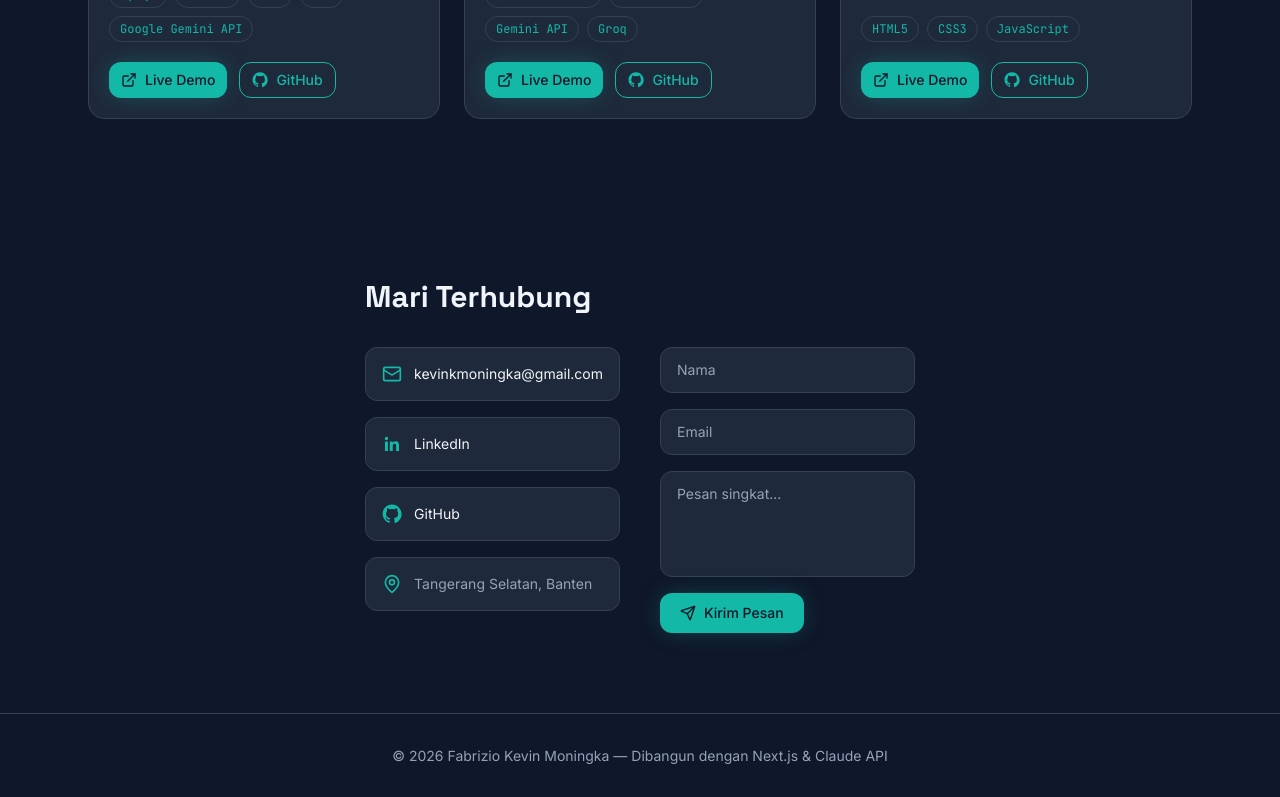
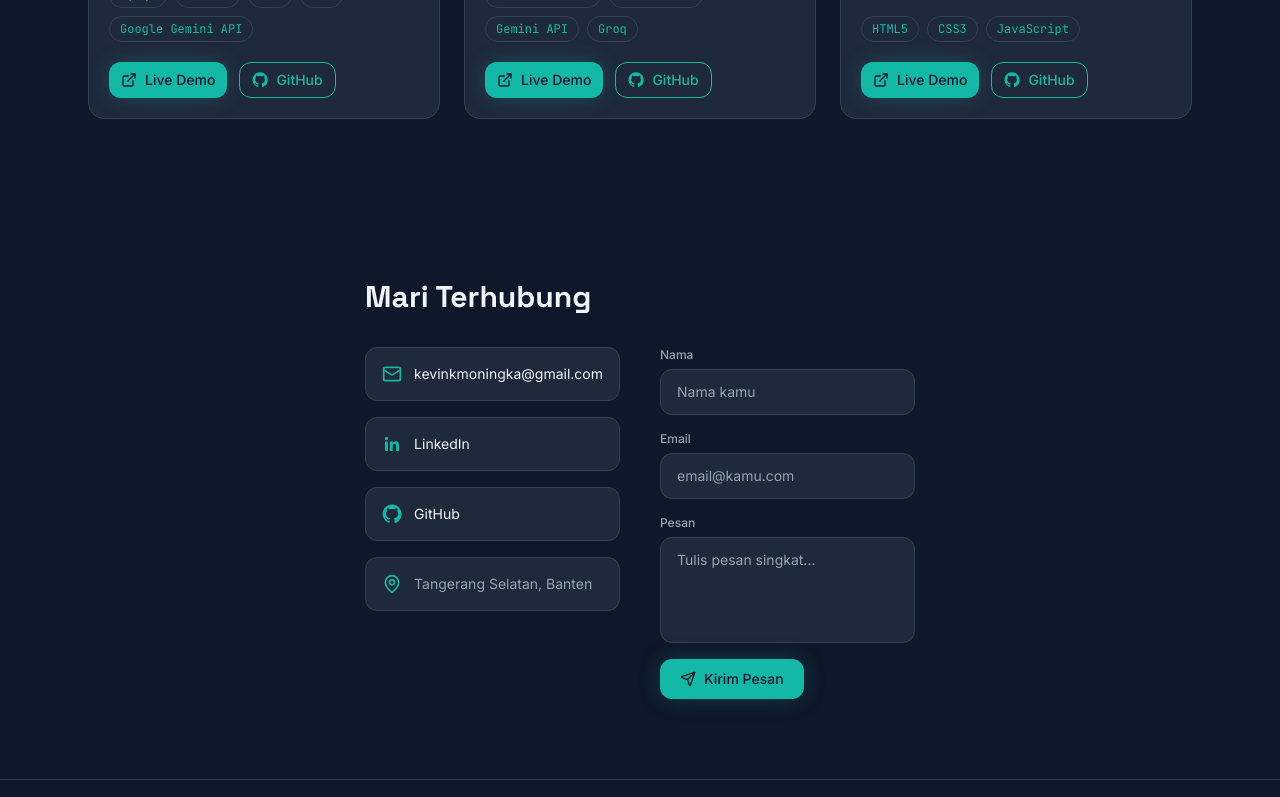
Before and after one commit to fabriziomoningka-13/portfolio-ai, a Next.js app: page / in a window 1280 px wide. Shown: the part 2000-2797 px from the top of the page. Built offline with nearby package versions, Linux system fonts and the light colour scheme.

Commit message:
feat: Fase 6 - Polish & Animasi (Framer Motion fade-in/scroll-reveal/hover, skip-link, label form aksesibel, prefers-reduced-motion)

```diff
--- a/app/globals.css
+++ b/app/globals.css
@@ -61,3 +61,15 @@ code, pre, kbd {
   backdrop-filter: blur(12px);
   border: 1px solid var(--color-border);
 }
+
+/* Aksesibilitas: hormati preferensi pengguna yang sensitif terhadap animasi/motion */
+@media (prefers-reduced-motion: reduce) {
+  *,
+  *::before,
+  *::after {
+    animation-duration: 0.01ms !important;
+    animation-iteration-count: 1 !important;
+    transition-duration: 0.01ms !important;
+    scroll-behavior: auto !important;
+  }
+}
--- a/app/layout.tsx
+++ b/app/layout.tsx
@@ -38,6 +38,12 @@ export default function RootLayout({
       className={`${spaceGrotesk.variable} ${inter.variable} ${jetbrainsMono.variable} h-full antialiased`}
     >
       <body className="min-h-full flex flex-col bg-dark-base text-text-primary">
+        <a
+          href="#main-content"
+          className="sr-only focus:not-sr-only focus:fixed focus:left-4 focus:top-4 focus:z-[100] focus:rounded-lg focus:bg-teal-primary focus:px-4 focus:py-2 focus:text-sm focus:font-medium focus:text-dark-base"
+        >
+          Lewati ke konten utama
+        </a>
         <ChatWidgetProvider>{children}</ChatWidgetProvider>
       </body>
     </html>
--- a/app/page.tsx
+++ b/app/page.tsx
@@ -11,7 +11,7 @@ export default function Home() {
   return (
     <>
       <Navbar />
-      <main className="flex flex-col">
+      <main id="main-content" className="flex flex-col">
         <Hero />
         <About />
         <Skills />
--- a/components/ChatWidgetContext.tsx
+++ b/components/ChatWidgetContext.tsx
@@ -1,6 +1,7 @@
 "use client";
 
 import { createContext, useContext, useState, type ReactNode } from "react";
+import { MotionConfig } from "framer-motion";
 
 interface ChatWidgetContextValue {
   open: boolean;
@@ -13,7 +14,7 @@ export function ChatWidgetProvider({ children }: { children: ReactNode }) {
   const [open, setOpen] = useState(false);
   return (
     <ChatWidgetContext.Provider value={{ open, setOpen }}>
-      {children}
+      <MotionConfig reducedMotion="user">{children}</MotionConfig>
     </ChatWidgetContext.Provider>
   );
 }
--- a/components/Contact.tsx
+++ b/components/Contact.tsx
@@ -3,42 +3,50 @@
 import { Mail, MapPin, Send } from "lucide-react";
 import { Button } from "@/components/ui/button";
 import { GithubIcon, LinkedinIcon } from "@/components/icons";
+import { Reveal } from "@/components/Reveal";
 import profile from "@/data/profile.json";
 
 export function Contact() {
   return (
     <section id="contact" className="mx-auto max-w-6xl px-6 py-20">
+      <Reveal>
         <h2 className="mb-8 font-heading text-2xl font-bold sm:text-3xl">Mari Terhubung</h2>
+      </Reveal>
 
       <div className="grid gap-10 md:grid-cols-2">
-        <div className="flex flex-col gap-4">
+        <Reveal delay={0.1} className="flex flex-col gap-4">
           <a
             href={`mailto:${profile.contact.email}`}
-            className="flex items-center gap-3 rounded-xl border border-border bg-dark-surface p-4 text-sm text-text-primary transition-colors hover:border-teal-primary"
+            className="flex items-center gap-3 rounded-xl border border-border bg-dark-surface p-4 text-sm text-text-primary transition-colors hover:border-teal-primary focus-visible:outline-none focus-visible:ring-2 focus-visible:ring-teal-primary"
           >
-            <Mail className="size-5 text-teal-primary" /> {profile.contact.email}
+            <Mail className="size-5 text-teal-primary" aria-hidden="true" />
+            {profile.contact.email}
           </a>
           <a
             href={profile.contact.linkedin}
             target="_blank"
             rel="noopener noreferrer"
-            className="flex items-center gap-3 rounded-xl border border-border bg-dark-surface p-4 text-sm text-text-primary transition-colors hover:border-teal-primary"
+            className="flex items-center gap-3 rounded-xl border border-border bg-dark-surface p-4 text-sm text-text-primary transition-colors hover:border-teal-primary focus-visible:outline-none focus-visible:ring-2 focus-visible:ring-teal-primary"
           >
-            <LinkedinIcon className="size-5 text-teal-primary" /> LinkedIn
+            <LinkedinIcon className="size-5 text-teal-primary" aria-hidden="true" />
+            LinkedIn
           </a>
           <a
             href={profile.contact.github}
             target="_blank"
             rel="noopener noreferrer"
-            className="flex items-center gap-3 rounded-xl border border-border bg-dark-surface p-4 text-sm text-text-primary transition-colors hover:border-teal-primary"
+            className="flex items-center gap-3 rounded-xl border border-border bg-dark-surface p-4 text-sm text-text-primary transition-colors hover:border-teal-primary focus-visible:outline-none focus-visible:ring-2 focus-visible:ring-teal-primary"
           >
-            <GithubIcon className="size-5 text-teal-primary" /> GitHub
+            <GithubIcon className="size-5 text-teal-primary" aria-hidden="true" />
+            GitHub
           </a>
           <div className="flex items-center gap-3 rounded-xl border border-border bg-dark-surface p-4 text-sm text-text-muted">
-            <MapPin className="size-5 text-teal-primary" /> {profile.contact.location}
+            <MapPin className="size-5 text-teal-primary" aria-hidden="true" />
+            {profile.contact.location}
           </div>
-        </div>
+        </Reveal>
 
+        <Reveal delay={0.2}>
           <form
             className="flex flex-col gap-4"
             onSubmit={(e) => {
@@ -46,27 +54,54 @@ export function Contact() {
               alert("Form ini belum terhubung ke backend — akan diaktifkan di fase berikutnya.");
             }}
           >
+            <div className="flex flex-col gap-1.5">
+              <label htmlFor="contact-name" className="text-xs font-medium text-text-muted">
+                Nama
+              </label>
               <input
+                id="contact-name"
+                name="name"
                 required
-            placeholder="Nama"
+                autoComplete="name"
+                placeholder="Nama kamu"
                 className="rounded-xl border border-border bg-dark-surface px-4 py-3 text-sm text-text-primary placeholder:text-text-muted focus:border-teal-primary focus:outline-none"
               />
+            </div>
+
+            <div className="flex flex-col gap-1.5">
+              <label htmlFor="contact-email" className="text-xs font-medium text-text-muted">
+                Email
+              </label>
               <input
+                id="contact-email"
+                name="email"
                 required
                 type="email"
-            placeholder="Email"
+                autoComplete="email"
+                placeholder="email@kamu.com"
                 className="rounded-xl border border-border bg-dark-surface px-4 py-3 text-sm text-text-primary placeholder:text-text-muted focus:border-teal-primary focus:outline-none"
               />
+            </div>
+
+            <div className="flex flex-col gap-1.5">
+              <label htmlFor="contact-message" className="text-xs font-medium text-text-muted">
+                Pesan
+              </label>
               <textarea
+                id="contact-message"
+                name="message"
                 required
                 rows={4}
-            placeholder="Pesan singkat..."
+                placeholder="Tulis pesan singkat..."
                 className="resize-none rounded-xl border border-border bg-dark-surface px-4 py-3 text-sm text-text-primary placeholder:text-text-muted focus:border-teal-primary focus:outline-none"
               />
+            </div>
+
             <Button type="submit" variant="solid" className="self-start">
               <Send className="size-4" /> Kirim Pesan
             </Button>
           </form>
+        </Reveal>
       </div>
     </section>
   );
--- a/components/ProjectCard.tsx
+++ b/components/ProjectCard.tsx
@@ -15,7 +15,7 @@ export interface Project {
 
 export function ProjectCard({ project }: { project: Project }) {
   return (
-    <div className="group flex flex-col overflow-hidden rounded-2xl border border-border bg-dark-surface transition-all hover:-translate-y-1 hover:border-teal-primary hover:shadow-lg hover:shadow-teal-primary/10">
+    <div className="group flex h-full flex-col overflow-hidden rounded-2xl border border-border bg-dark-surface transition-colors hover:border-teal-primary hover:shadow-lg hover:shadow-teal-primary/10">
       <div className="relative h-44 w-full bg-dark-base">
         <Image
           src={project.thumbnail}
--- /dev/null
+++ b/components/Reveal.tsx
@@ -0,0 +1,73 @@
+"use client";
+
+import { motion } from "framer-motion";
+import type { ReactNode } from "react";
+import { fadeUp, staggerContainer, staggerItem, viewportOnce } from "@/lib/motion";
+
+/** Bungkus satu blok konten dengan animasi fade+slide-up saat masuk viewport. */
+export function Reveal({
+  children,
+  className,
+  delay = 0,
+}: {
+  children: ReactNode;
+  className?: string;
+  delay?: number;
+}) {
+  return (
+    <motion.div
+      initial="hidden"
+      whileInView="visible"
+      viewport={viewportOnce}
+      variants={fadeUp}
+      transition={{ delay }}
+      className={className}
+    >
+      {children}
+    </motion.div>
+  );
+}
+
+/** Bungkus grid/list supaya anak-anaknya reveal bergantian (stagger). Pakai bareng <RevealItem>. */
+export function RevealGroup({
+  children,
+  className,
+}: {
+  children: ReactNode;
+  className?: string;
+}) {
+  return (
+    <motion.div
+      initial="hidden"
+      whileInView="visible"
+      viewport={viewportOnce}
+      variants={staggerContainer}
+      className={className}
+    >
+      {children}
+    </motion.div>
+  );
+}
+
+/** Satu item di dalam <RevealGroup>. Wajib dipakai di sini (bukan motion.div langsung
+ *  di Server Component) karena motion.* cuma valid dirender dari Client Component. */
+export function RevealItem({
+  children,
+  className,
+  hoverLift = false,
+}: {
+  children: ReactNode;
+  className?: string;
+  hoverLift?: boolean;
+}) {
+  return (
+    <motion.div
+      variants={staggerItem}
+      whileHover={hoverLift ? { y: -4 } : undefined}
+      transition={{ duration: 0.2 }}
+      className={className}
+    >
+      {children}
+    </motion.div>
+  );
+}
--- /dev/null
+++ b/lib/motion.ts
@@ -0,0 +1,33 @@
+import type { Variants } from "framer-motion";
+
+/** Fade + slide up — dipakai untuk hero, judul section, dsb saat pertama muncul. */
+export const fadeUp: Variants = {
+  hidden: { opacity: 0, y: 24 },
+  visible: {
+    opacity: 1,
+    y: 0,
+    transition: { duration: 0.6, ease: "easeOut" },
+  },
+};
+
+/** Container untuk stagger children (dipakai di grid Skills/Projects). */
+export const staggerContainer: Variants = {
+  hidden: {},
+  visible: {
+    transition: { staggerChildren: 0.08 },
+  },
+};
+
+/** Item di dalam stagger container — fade + sedikit scale saat reveal-on-scroll. */
+export const staggerItem: Variants = {
+  hidden: { opacity: 0, y: 16, scale: 0.97 },
+  visible: {
+    opacity: 1,
+    y: 0,
+    scale: 1,
+    transition: { duration: 0.4, ease: "easeOut" },
+  },
+};
+
+/** Preset viewport supaya animasi reveal-on-scroll cuma jalan sekali. */
+export const viewportOnce = { once: true, margin: "-80px" };
```
Also changed, not shown: components/About.tsx (+9 -6 lines), components/Hero.tsx (+24 -6 lines), components/Projects.tsx (+9 -4 lines), components/Skills.tsx (+9 -4 lines). Lines whose indentation alone changed are shown as unchanged.
